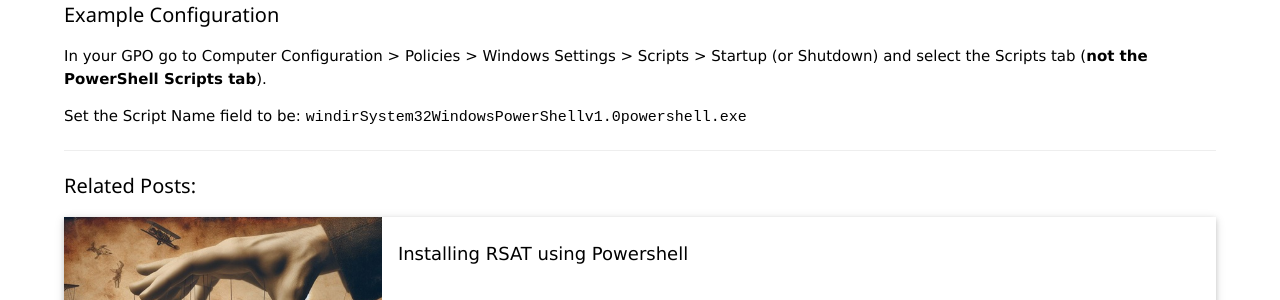
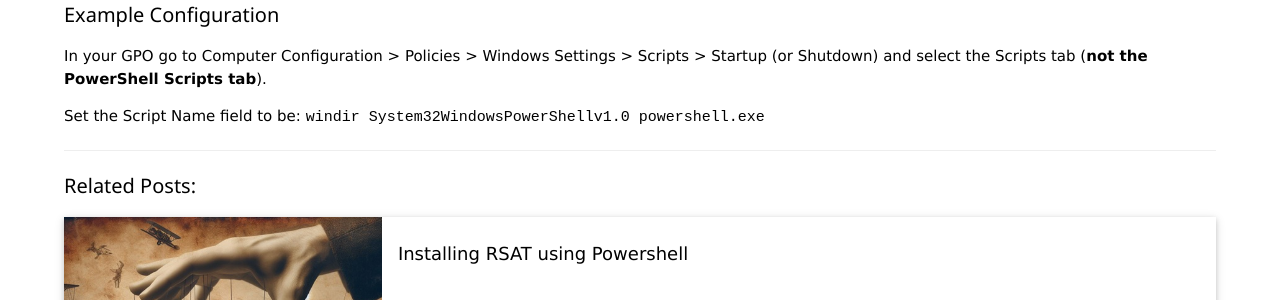
Before and after one commit to sg-sec/sg-sec.github.io, a Jekyll site: the page built from _posts/2024-06-04-Run-Powershell-from-GPO.md, in a window 1280 px wide. Shown: the part 318-618 px from the top of the page. Built offline with Jekyll 4.4.1, drawn with Linux system fonts in a browser that asks for light colours.

Commit message:
Update 2024-06-04-Run-Powershell-from-GPO.md

```diff
--- a/_posts/2024-06-04-Run-Powershell-from-GPO.md
+++ b/_posts/2024-06-04-Run-Powershell-from-GPO.md
@@ -17,4 +17,4 @@ I find the following configuration to be more reliable.
 In your GPO go to Computer Configuration > Policies > Windows Settings > Scripts > Startup (or Shutdown) and select the Scripts tab (**not the PowerShell Scripts tab**).
 
 Set the Script Name field to be:
-`windirSystem32WindowsPowerShellv1.0powershell.exe`
+`windir System32WindowsPowerShellv1.0 powershell.exe`
```
